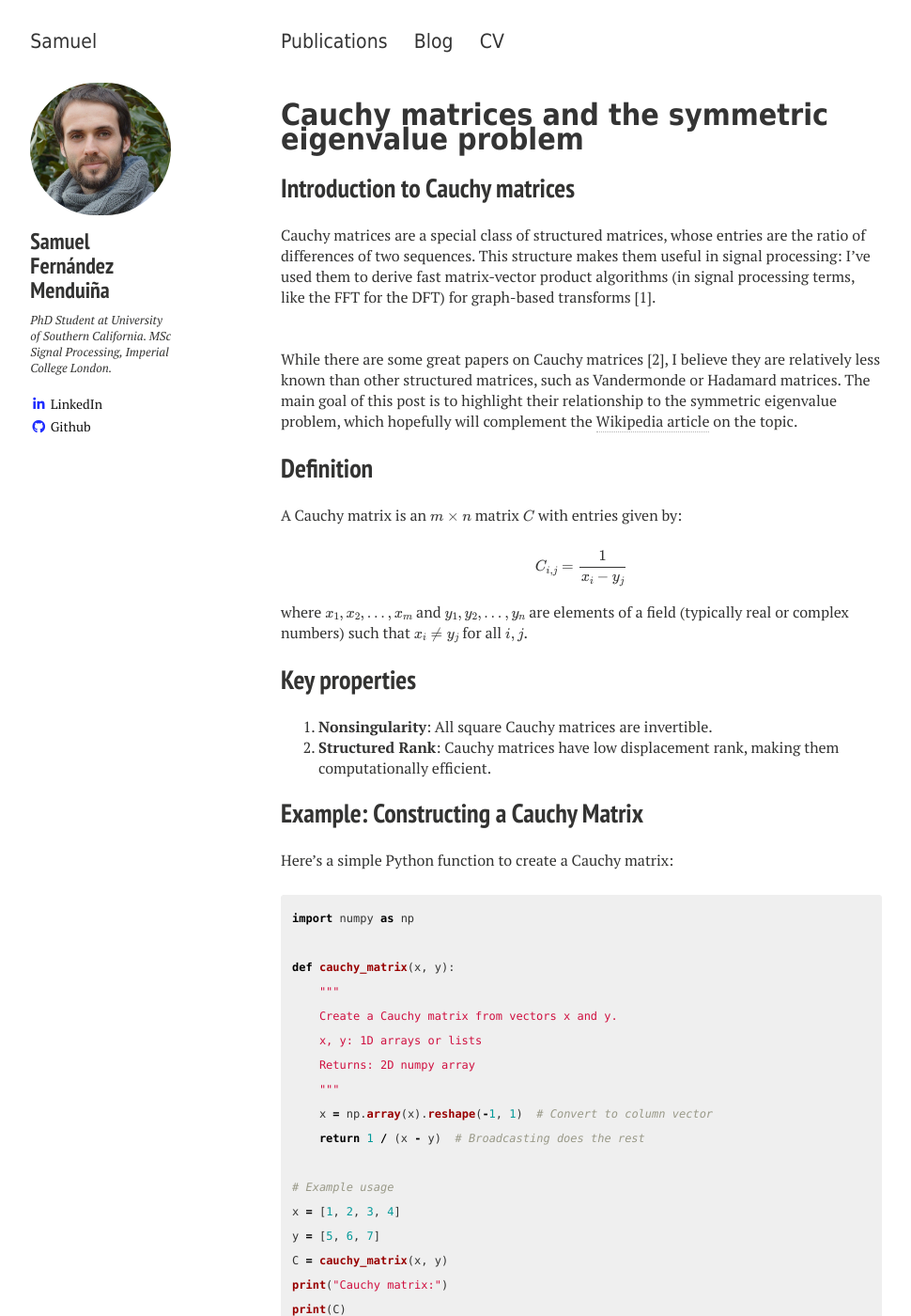
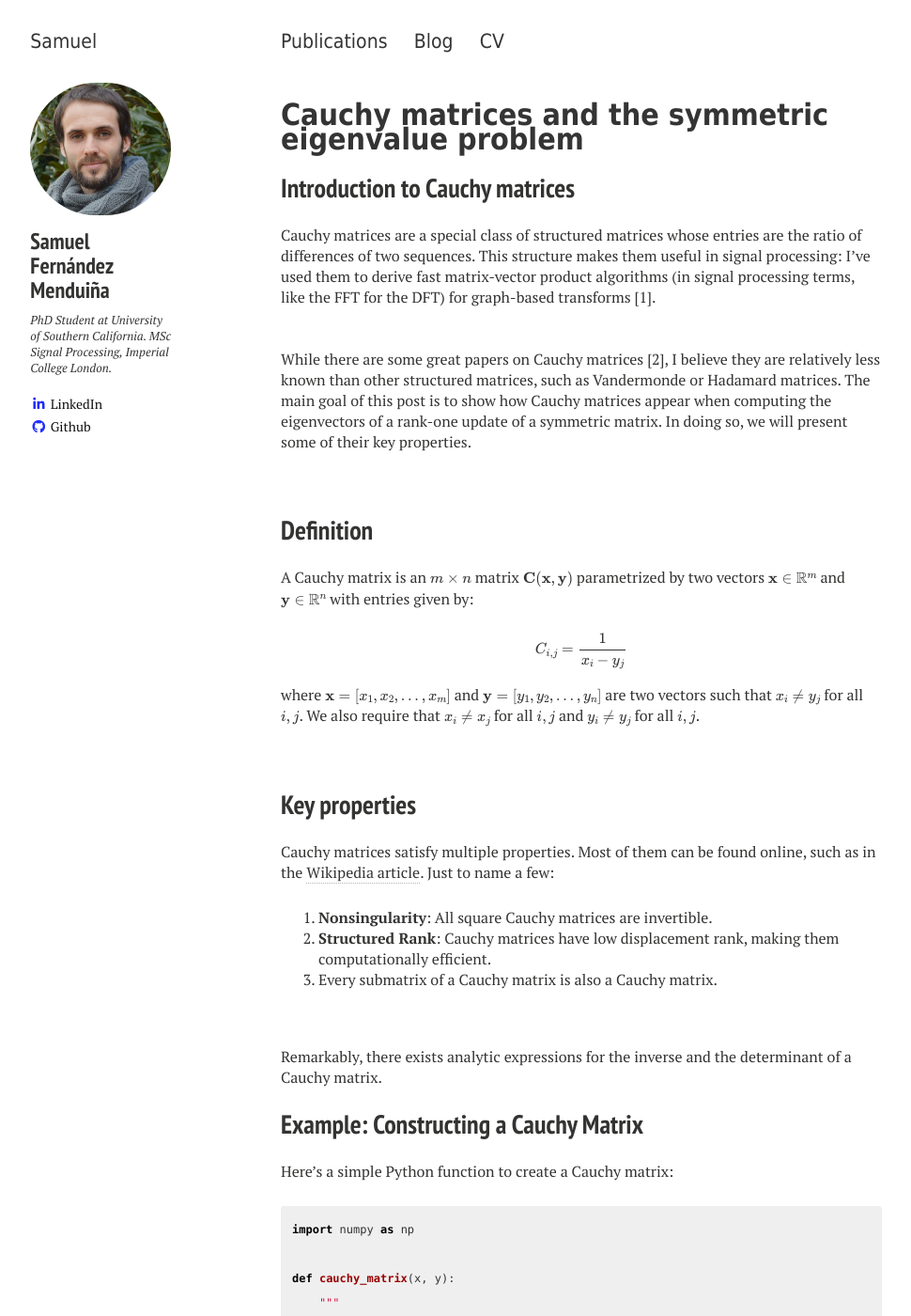
Before and after one commit to sf219/sf219.github.io, a Jekyll site: the page built from _posts/2025-08-02-cauchy-matrices.md, in a window 1280 px wide and 1400 px high. Shown: the whole window at 94% size, without its empty margins (21-991 px from the left). Built offline with Jekyll 4.4.1, drawn with Linux system fonts in a browser that asks for light colours; nearby versions of some CDN libraries; formulas are drawn with MathJax 3.

Commit message:
Updates blog

```diff
--- a/_posts/2025-08-02-cauchy-matrices.md
+++ b/_posts/2025-08-02-cauchy-matrices.md
@@ -8,24 +8,35 @@ tags: [mathematics, signal_processing, matrices]
 
 ## Introduction to Cauchy matrices
 
-Cauchy matrices are a special class of structured matrices, whose entries are the ratio of differences of two sequences. This structure makes them useful in signal processing: I've used them to derive fast matrix-vector product algorithms (in signal processing terms, like the FFT for the DFT) for graph-based transforms [1].
+Cauchy matrices are a special class of structured matrices whose entries are the ratio of differences of two sequences. This structure makes them useful in signal processing: I've used them to derive fast matrix-vector product algorithms (in signal processing terms, like the FFT for the DFT) for graph-based transforms [1].
 
 <br/> <br/>
 
-While there are some great papers on Cauchy matrices [2], I believe they are relatively less known than other structured matrices, such as Vandermonde or Hadamard matrices. The main goal of this post is to highlight their relationship to the symmetric eigenvalue problem, which hopefully will complement the [Wikipedia article](https://en.wikipedia.org/wiki/Cauchy_matrix) on the topic.
+While there are some great papers on Cauchy matrices [2], I believe they are relatively less known than other structured matrices, such as Vandermonde or Hadamard matrices. The main goal of this post is to show how Cauchy matrices appear when computing the eigenvectors of a rank-one update of a symmetric matrix. In doing so, we will present some of their key properties.
+
+<br/> <br/>
 
 ## Definition
 
-A Cauchy matrix is an $m \times n$ matrix $C$ with entries given by:
+A Cauchy matrix is an $m \times n$ matrix $\mathbf{C}(\mathbf{x}, \mathbf{y})$ parametrized by two vectors $\mathbf{x} \in \mathbb{R}^m$ and $\mathbf{y} \in \mathbb{R}^n$ with entries given by:
 
 $$ C_{i,j} = \frac{1}{x_i - y_j} $$
 
-where $x_1, x_2, \ldots, x_m$ and $y_1, y_2, \ldots, y_n$ are elements of a field (typically real or complex numbers) such that $x_i \neq y_j$ for all $i,j$.
+where $\mathbf{x} = [x_1, x_2, \ldots, x_m]$ and $\mathbf{y} = [y_1, y_2, \ldots, y_n]$ are two vectors such that $x_i \neq y_j$ for all $i,j$. We also require that $x_i \neq x_j$ for all $i,j$ and $y_i \neq y_j$ for all $i,j$.
+
+<br/> <br/>
 
 ## Key properties
 
+Cauchy matrices satisfy multiple properties. Most of them can be found online, such as in the [Wikipedia article](https://en.wikipedia.org/wiki/Cauchy_matrix). Just to name a few:
+
 1. **Nonsingularity**: All square Cauchy matrices are invertible.
 2. **Structured Rank**: Cauchy matrices have low displacement rank, making them computationally efficient.
+3. Every submatrix of a Cauchy matrix is also a Cauchy matrix.
+
+<br/> <br/>
+
+Remarkably, there exists analytic expressions for the inverse and the determinant of a Cauchy matrix.
 
 ## Example: Constructing a Cauchy Matrix
 
```
